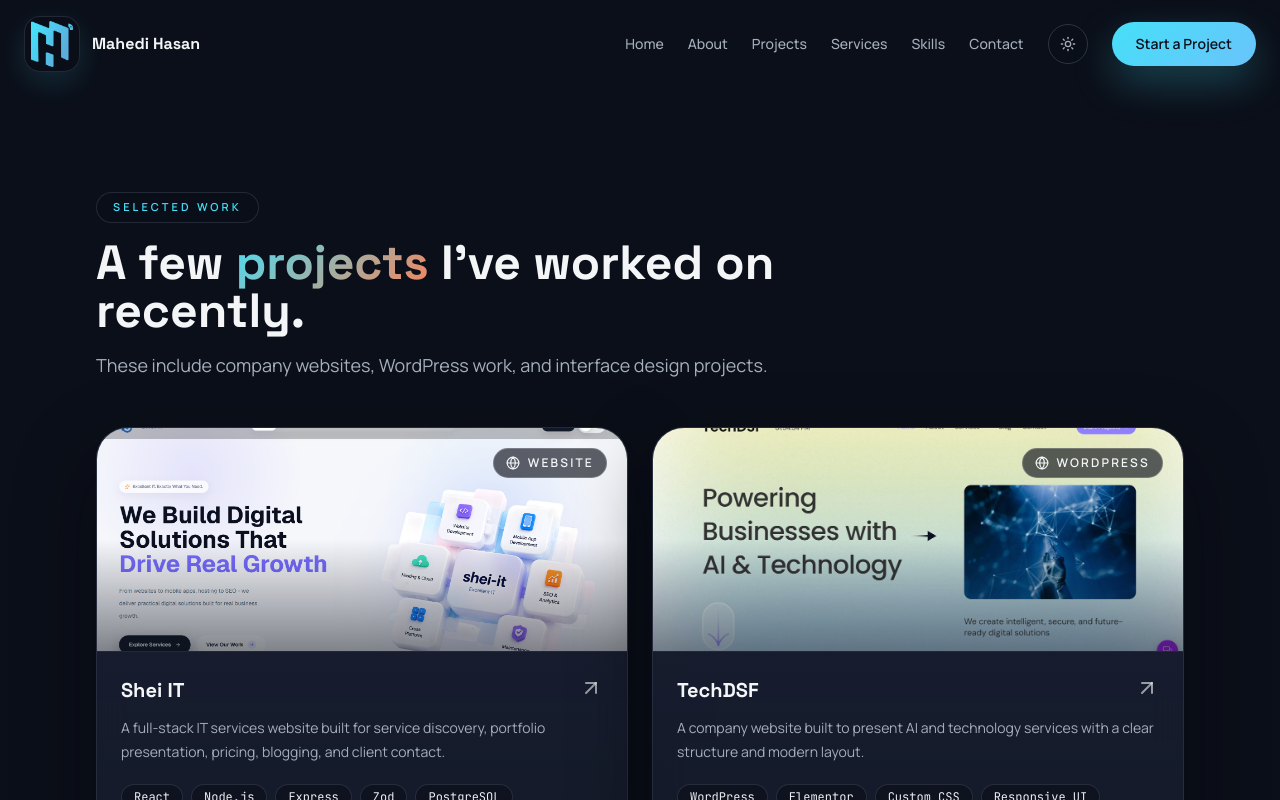
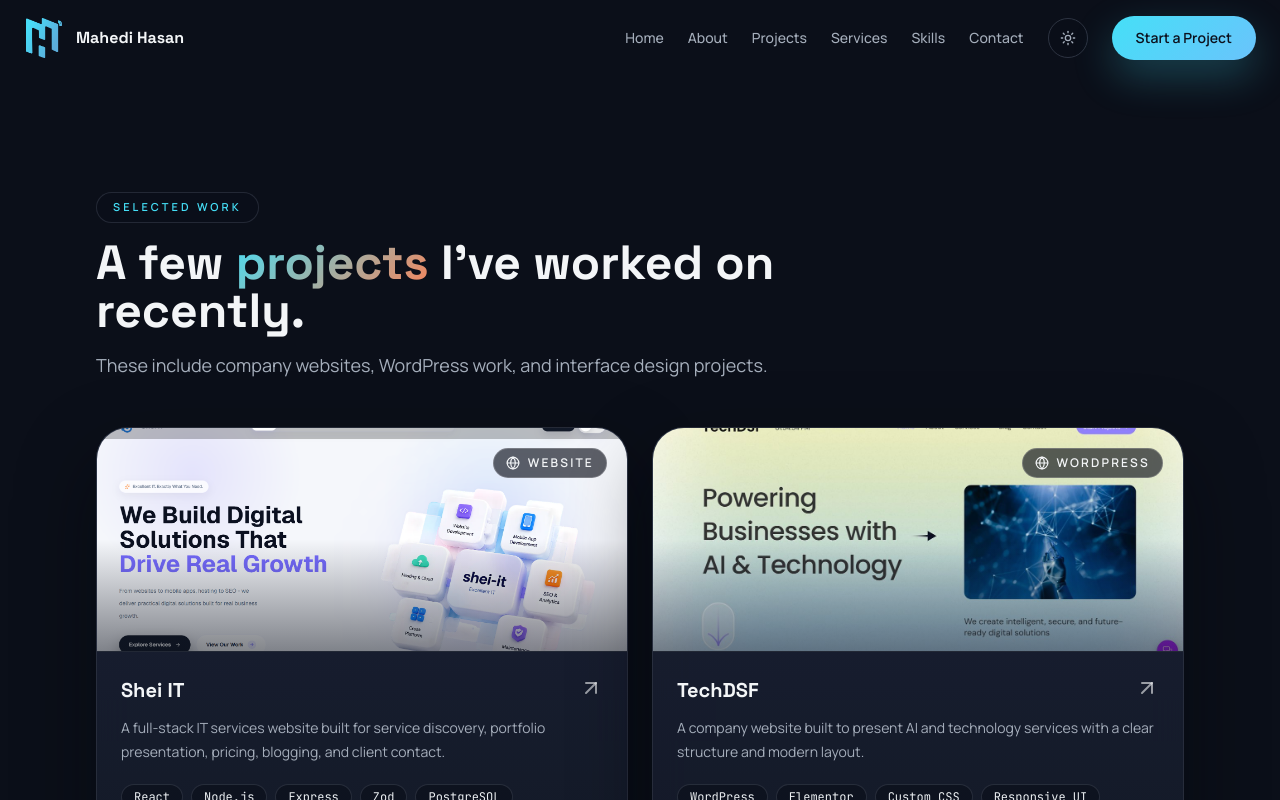
Before and after one commit to Mahedi454/personal-portfoilo, a React (Vite) app: page /projects in a window 1280 px wide. Shown: the top 800 px of the page. Built offline with nearby package versions, Linux system fonts and the light colour scheme; the HTML template or start-up script is replaced by a standard one.

Commit message:
logo fix

```diff
--- a/src/components/Navbar.tsx
+++ b/src/components/Navbar.tsx
@@ -40,13 +40,11 @@ const Navbar = () => {
     >
       <div className="mx-auto flex max-w-7xl items-center justify-between px-6 py-4">
         <a href={sectionHref("#home")} className="flex items-center gap-3">
-          <span className="flex h-14 w-14 items-center justify-center overflow-hidden rounded-2xl border border-border/70 bg-background/70 p-1 shadow-[0_10px_30px_hsl(var(--primary)/0.14)]">
-            <img
-              src={logoSrc}
-              alt="Mahedi Hasan logo"
-              className="h-full w-full object-contain"
-            />
-          </span>
+          <img
+            src={logoSrc}
+            alt="Mahedi Hasan logo"
+            className="h-10 w-10 object-contain"
+          />
           <span className="hidden font-display text-base font-bold text-foreground sm:block">
             Mahedi Hasan
           </span>
```
Also changed, not shown: 1 other file (tests, documents, lock files or other folders).
